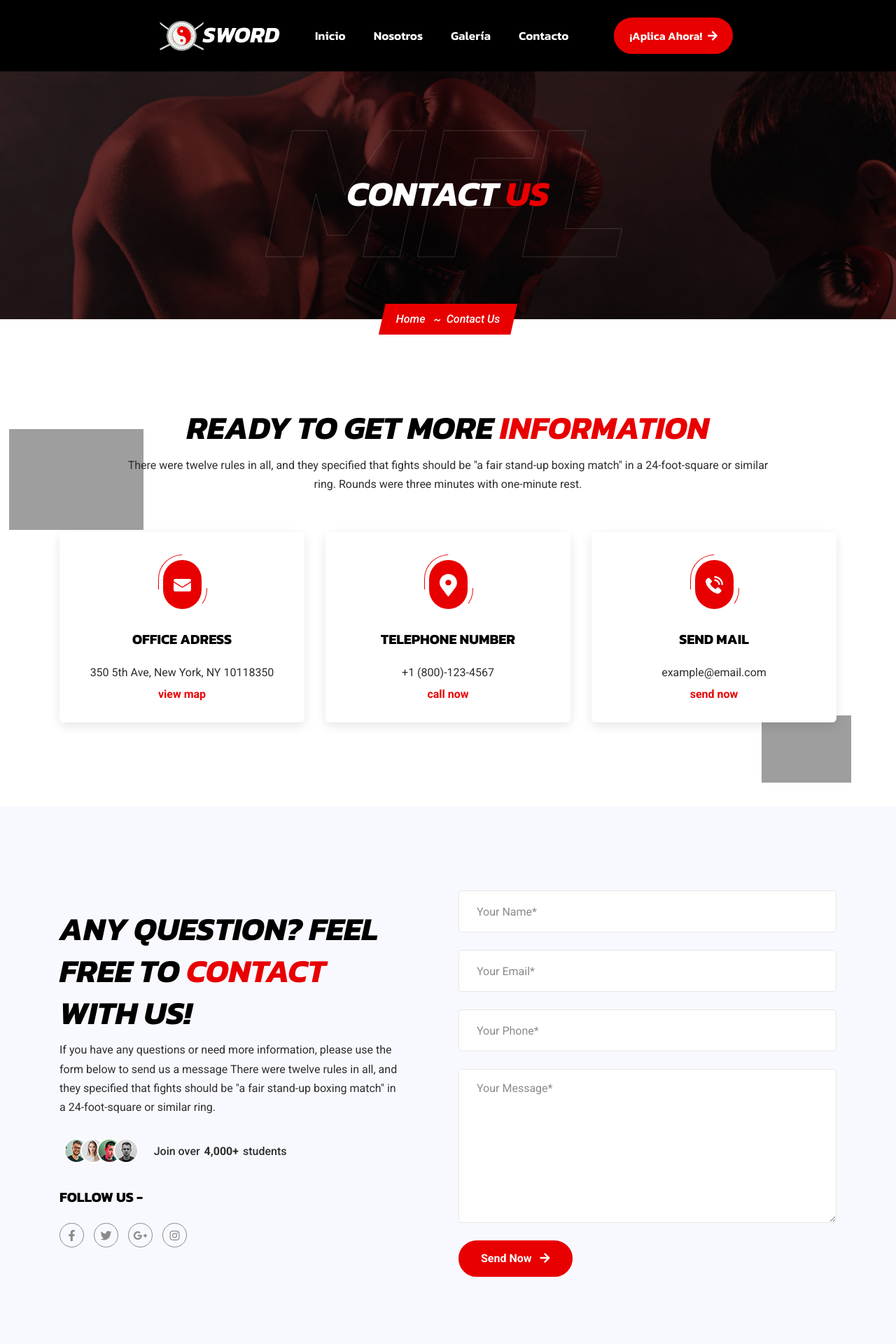
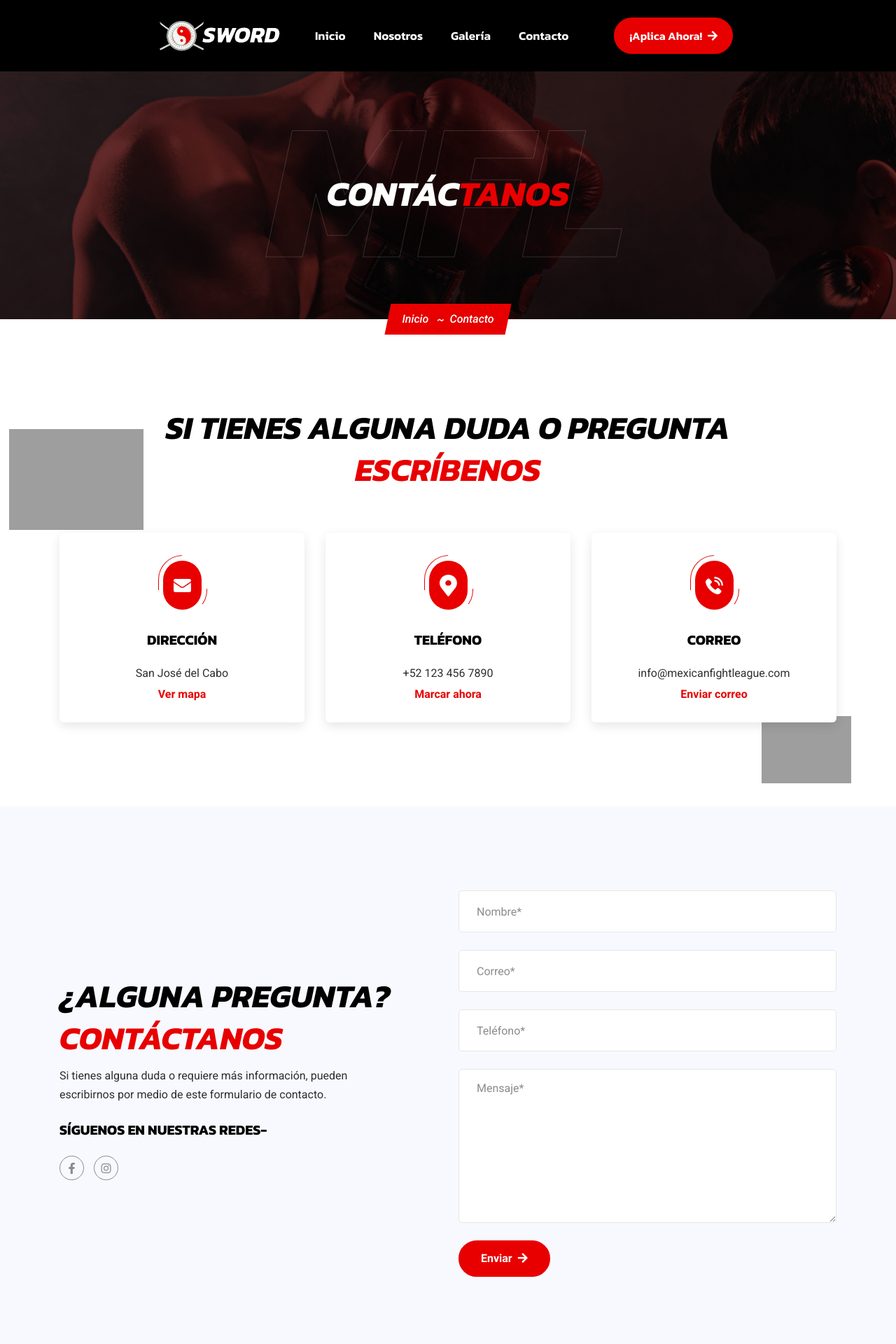
Before and after one commit to Ivonnemtz96/mfl, a PHP site: page /contacto.php in a window 1280 px wide. Shown: the top 1920 px of the page at 70% size. Run offline with PHP 8.4, Linux system fonts and the light colour scheme; grey boxes are pictures that could not be loaded.

Commit message:
Contacto terminado

```diff
--- a/modules/contacto.php
+++ b/modules/contacto.php
@@ -1,7 +1,8 @@
 <!--~~~~~~~~~~~~~~~~~~~~~~~~~~~~~~~~~~~~~~~
     Start Banner
 ~~~~~~~~~~~~~~~~~~~~~~~~~~~~~~~~~~~~~~~~-->
-<section class="banner-section banner-section-two inner-banner-section bg-overlay-red bg_img" data-background="assets/images/bg/bg-12.png">
+<section class="banner-section banner-section-two inner-banner-section bg-overlay-red bg_img"
+    data-background="assets/images/bg/bg-12.png">
     <div class="section-logo-text">
         <span class="title">MFL</span>
     </div>
@@ -9,7 +10,7 @@
         <div class="row justify-content-center align-items-end mb-30-none">
             <div class="col-xl-12 col-lg-12 text-center mb-30">
                 <div class="banner-content" data-aos="fade-up" data-aos-duration="1800">
-                    <h1 class="title">CONTACT <span>US</span></h1>
+                    <h1 class="title">CONTÁC<span>TANOS</span></h1>
                 </div>
             </div>
         </div>
@@ -18,8 +19,8 @@
 <div class="breadcrumb-area">
     <nav aria-label="breadcrumb">
         <ol class="breadcrumb">
-        <li class="breadcrumb-item"><a href="index.html">Home</a></li>
-        <li class="breadcrumb-item active" aria-current="page">Contact Us</li>
+            <li class="breadcrumb-item"><a href="index.php">Inicio</a></li>
+            <li class="breadcrumb-item active" aria-current="page">Contacto</li>
         </ol>
     </nav>
 </div>
@@ -30,18 +31,22 @@
     Start Contact-item
 ~~~~~~~~~~~~~~~~~~~~~~~~~~~~~~~~~~~~~~~~-->
 <section class="contact-item-section ptb-120">
-    <div class="contact-element-one my-paroller" data-paroller-factor="0.2" data-paroller-type="foreground" data-paroller-direction="vertical">
+    <div class="contact-element-one my-paroller" data-paroller-factor="0.2" data-paroller-type="foreground"
+        data-paroller-direction="vertical">
         <img src="assets/images/element/element-1.png" alt="element">
     </div>
-    <div class="contact-element-two my-paroller" data-paroller-factor="0.2" data-paroller-type="foreground" data-paroller-direction="vertical">
+    <div class="contact-element-two my-paroller" data-paroller-factor="0.2" data-paroller-type="foreground"
+        data-paroller-direction="vertical">
         <img src="assets/images/element/element-2.png" alt="element">
     </div>
     <div class="container">
         <div class="row justify-content-center">
             <div class="col-xl-10 col-lg-12 text-center">
                 <div class="section-header">
-                    <h2 class="section-title">Ready to Get More <span>Information</span></h2>
-                    <p>There were twelve rules in all, and they specified that fights should be "a fair stand-up boxing match" in a 24-foot-square or similar ring. Rounds were three minutes with one-minute rest.</p>
+                    <h2 class="section-title">Si tienes alguna duda o pregunta <span>escríbenos</span></h2>
+                    <!-- <p>
+                        There were twelve rules in all, and they specified that fights should be "a fair stand-up boxing match" in a 24-foot-square or similar ring. Rounds were three minutes with one-minute rest.
+                    </p> -->
                 </div>
             </div>
         </div>
@@ -54,8 +59,9 @@
                         </div>
                     </div>
                     <div class="contact-content">
-                        <h4 class="title">OFFICE ADRESS</h4>
-                        <p>350 5th Ave, New York, NY 10118350 <br> <a href="https://www.google.com/maps/@23.7745978,90.4219535,15z" target="_blank">view map</a> </p>
+                        <h4 class="title">Dirección</h4>
+                        <p>San José del Cabo <br> <a href="https://www.google.com/maps/@23.0902874,-109.7091726"
+                                target="_blank">Ver mapa</a> </p>
                     </div>
                 </div>
             </div>
@@ -67,8 +73,8 @@
                         </div>
                     </div>
                     <div class="contact-content">
-                        <h4 class="title">TELEPHONE NUMBER</h4>
-                        <p>+1 (800)-123-4567 <br> <a href="tel:11234567">call now</a> </p>
+                        <h4 class="title">Teléfono</h4>
+                        <p>+52 123 456 7890<br> <a href="tel:+52 123 456 7890">Marcar ahora</a> </p>
                     </div>
                 </div>
             </div>
@@ -80,17 +86,15 @@
                         </div>
                     </div>
                     <div class="contact-content">
-                        <h4 class="title">SEND MAIL</h4>
-                        <p>example@email.com <br> <a href="mailto:">send now</a> </p>
+                        <h4 class="title">Correo</h4>
+                        <p>info@mexicanfightleague.com <br> <a href="mailto:info@mexicanfightleague.com">Enviar
+                                correo</a> </p>
                     </div>
                 </div>
             </div>
         </div>
     </div>
 </section>
-<!--~~~~~~~~~~~~~~~~~~~~~~~~~~~~~~~~~~~~~~~
-    End Contact-item
-~~~~~~~~~~~~~~~~~~~~~~~~~~~~~~~~~~~~~~~~-->
 <!--~~~~~~~~~~~~~~~~~~~~~~~~~~~~~~~~~~~~~~~
     Start Account widget
 ~~~~~~~~~~~~~~~~~~~~~~~~~~~~~~~~~~~~~~~~-->
@@ -100,12 +104,17 @@
             <div class="col-xl-6 col-lg-6 mb-60">
                 <div class="account-widget-left">
                     <div class="section-header">
-                        <h2 class="section-title">Any Question? Feel
-                            Free to <span>Contact</span> with Us!</h2>
-                        <p>If you have any questions or need more information, please use the form below to send us a message There were twelve rules in all, and they specified that fights should be "a fair stand-up boxing match" in a 24-foot-square or similar ring. </p>
+                        <h2 class="section-title">¿Alguna pregunta?
+                            <span>Contáctanos</span>
+                        </h2>
+                        <p>
+
+                            Si tienes alguna duda o requiere más información, pueden escribirnos por medio de este
+                            formulario de contacto.
+                        </p>
                     </div>
                     <div class="banner-widget">
-                        <div class="banner-widget-wrapper">
+                        <!-- <div class="banner-widget-wrapper">
                             <div class="banner-widget-left">
                                 <div class="banner-widget-thumb">
                                     <img src="assets/images/element/element-9.png" alt="element">
@@ -116,14 +125,12 @@
                                     <p>Join over <span>4,000+</span> students</p>
                                 </div>
                             </div>
-                        </div>
+                        </div> -->
                     </div>
                     <div class="contact-social-area">
-                        <span>FOLLOW US -</span>
+                        <span>SÍGUENOS EN NUESTRAS REDES-</span>
                         <ul class="contact-social">
                             <li><a href="#0"><i class="fab fa-facebook-f"></i></a></li>
-                            <li><a href="#0"><i class="fab fa-twitter"></i></a></li>
-                            <li><a href="#0"><i class="fab fa-google-plus-g"></i></a></li>
                             <li><a href="#0"><i class="fab fa-instagram"></i></a></li>
                         </ul>
                     </div>
@@ -134,19 +141,20 @@
                     <form class="account-widget-form">
                         <div class="row justify-content-center mb-25-none">
                             <div class="col-xl-12 form-group">
-                                <input type="text" class="form--control" placeholder="Your Name*">
+                                <input type="text" class="form--control" placeholder="Nombre*">
                             </div>
                             <div class="col-xl-12 form-group">
-                                <input type="email" class="form--control" placeholder="Your Email*">
+                                <input type="email" class="form--control" placeholder="Correo*">
                             </div>
                             <div class="col-xl-12 form-group">
-                                <input type="text" class="form--control" placeholder="Your Phone*">
+                                <input type="text" class="form--control" placeholder="Teléfono*">
                             </div>
                             <div class="col-xl-12 form-group">
-                                <textarea class="form--control" placeholder="Your Message*"></textarea>
+                                <textarea class="form--control" placeholder="Mensaje*"></textarea>
                             </div>
                             <div class="col-xl-12 form-group">
-                                <button type="submit" class="btn--base">Send Now <i class="fas fa-arrow-right ml-2"></i></button>
+                                <button type="submit" class="btn--base">Enviar<i
+                                        class="fas fa-arrow-right ml-2"></i></button>
                             </div>
                         </div>
                     </form>
@@ -168,7 +176,13 @@
         <div class="row justify-content-center mb-5-none">
             <div class="col-xl-12">
                 <div class="map-area">
-                    <iframe src="https://www.google.com/maps/embed?pb=!1m18!1m12!1m3!1d3070.1899657893728!2d90.42380431666383!3d23.779746865573756!2m3!1f0!2f0!3f0!3m2!1i1024!2i768!4f13.1!3m3!1m2!1s0x3755c7499f257eab%3A0xe6b4b9eacea70f4a!2sManama+Tower!5e0!3m2!1sen!2sbd!4v1561542597668!5m2!1sen!2sbd" style="border:0" allowfullscreen></iframe>
+                    <!-- <iframe
+                        src="https://www.google.com/maps/embed?pb=!1m18!1m12!1m3!1d3070.1899657893728!2d90.42380431666383!3d23.779746865573756!2m3!1f0!2f0!3f0!3m2!1i1024!2i768!4f13.1!3m3!1m2!1s0x3755c7499f257eab%3A0xe6b4b9eacea70f4a!2sManama+Tower!5e0!3m2!1sen!2sbd!4v1561542597668!5m2!1sen!2sbd"
+                        style="border:0" allowfullscreen></iframe> -->
+                    <iframe
+                        src="https://www.google.com/maps/embed?pb=!1m18!1m12!1m3!1d3670.1855851662244!2d-109.71016168496729!3d23.090301219587413!2m3!1f0!2f0!3f0!3m2!1i1024!2i768!4f13.1!3m3!1m2!1s0x86af51532c7132c7%3A0xf09c9724da511bbd!2sBanana%20Marketing%20Group!5e0!3m2!1ses-419!2smx!4v1665783965303!5m2!1ses-419!2smx"
+                        width="600" height="450" style="border:0;" allowfullscreen="" loading="lazy"
+                        referrerpolicy="no-referrer-when-downgrade"></iframe>
                 </div>
             </div>
         </div>
```
